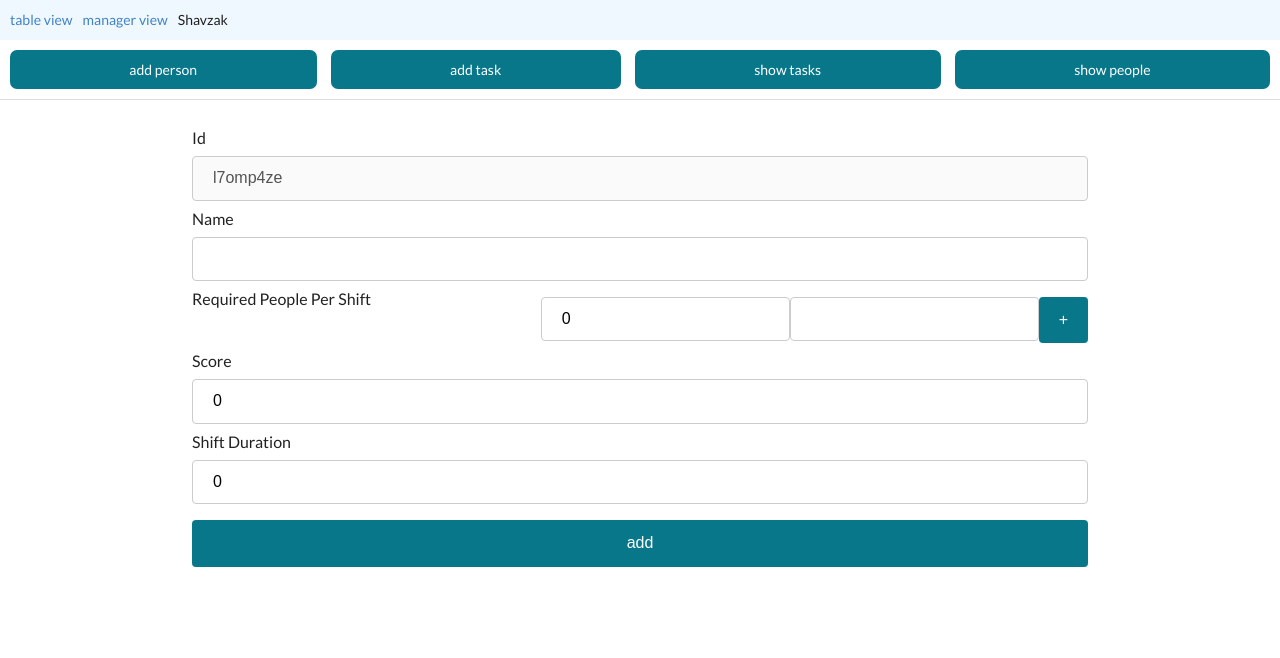
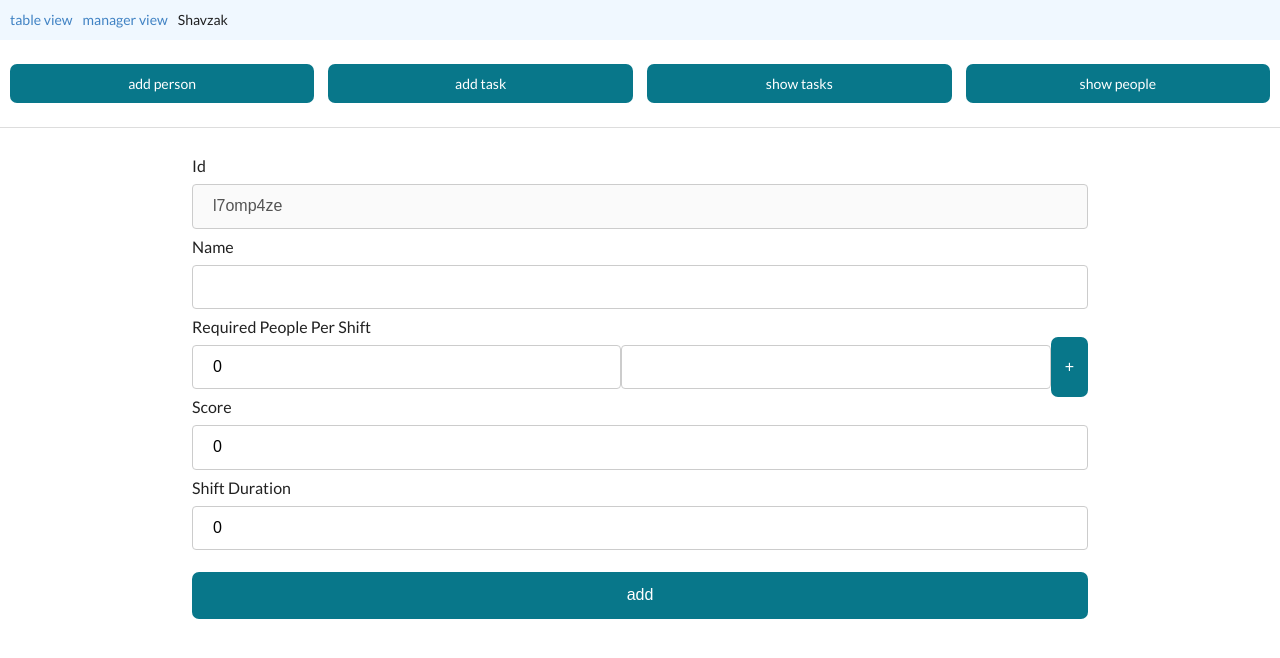
Before and after one commit to yuval-herman/shavazak, a React (Create React App) app in the folder client/: page /tablemanager/addtask in a window 1280 px wide. Shown: the top 658 px of the page. Built offline with nearby package versions, Linux system fonts and the light colour scheme.

Commit message:
tidying up scss files and removing duplicates

```diff
--- a/client/src/components/AddPerson/AddPerson.module.scss
+++ b/client/src/components/AddPerson/AddPerson.module.scss
@@ -1,38 +1 @@
-* {
-	transition: all 0.5s ease;
-}
-.main {
-	margin: auto;
-	margin-top: 1rem;
-	width: 70%;
-	text-transform: capitalize;
-	font-size: medium;
-	.inputs {
-		display: flex;
-		flex-direction: row;
-		flex-wrap: wrap;
-		justify-content: space-between;
-	}
-	input[type="submit"] {
-		width: 100%;
-		background-color: #08778a;
-		color: white;
-		padding: 14px 20px;
-		margin: 8px 0;
-		border: none;
-		border-radius: 4px;
-		cursor: pointer;
-		&:hover {
-			background-color: lighten($color: #1946d9, $amount: 10);
-		}
-	}
-	input {
-		width: 100%;
-		padding: 12px 20px;
-		margin: 8px 0;
-		display: inline-block;
-		border: 1px solid #ccc;
-		border-radius: 4px;
-		box-sizing: border-box;
-	}
-}
+@use "../../style/form.scss";
--- a/client/src/components/AddPerson/AddPerson.tsx
+++ b/client/src/components/AddPerson/AddPerson.tsx
@@ -63,7 +63,6 @@ export function AddPerson() {
 	}
 	return (
 		<form onSubmit={submitHandler} className={style.main}>
-			<div className={style.inputs}>
 			<label>
 				id{" "}
 				<input onChange={handleChange} name="id" value={inputs.id} disabled />
@@ -103,7 +102,6 @@ export function AddPerson() {
 				avatar{" "}
 				<input onChange={handleChange} value={inputs.avatar} name="avatar" />
 			</label>
-			</div>
 			<input type="submit" value="add" />
 		</form>
 	);
--- a/client/src/components/AddTask/AddTask.module.scss
+++ b/client/src/components/AddTask/AddTask.module.scss
@@ -1,38 +1 @@
-* {
-	transition: all 0.5s ease;
-}
-.main {
-	margin: auto;
-	margin-top: 1rem;
-	width: 70%;
-	text-transform: capitalize;
-	font-size: medium;
-	label {
-		display: flex;
-		flex-direction: row;
-		flex-wrap: wrap;
-		justify-content: space-between;
-	}
-	input[type="submit"] {
-		width: 100%;
-		background-color: #08778a;
-		color: white;
-		padding: 14px 20px;
-		margin: 8px 0;
-		border: none;
-		border-radius: 4px;
-		cursor: pointer;
-		&:hover {
-			background-color: lighten($color: #1946d9, $amount: 10);
-		}
-	}
-	input {
-		width: 100%;
-		padding: 12px 20px;
-		margin: 8px 0;
-		display: inline-block;
-		border: 1px solid #ccc;
-		border-radius: 4px;
-		box-sizing: border-box;
-	}
-}
+@use "../../style/form.scss";
--- a/client/src/components/MultiInput/MultiInput.module.scss
+++ b/client/src/components/MultiInput/MultiInput.module.scss
@@ -1,21 +1,23 @@
+@use "../../style/base";
 .main {
+	width: 100%;
 	display: flex;
 	flex-direction: row;
-	button {
-		background-color: #08778a;
-		color: white;
-		padding: 14px 20px;
-		margin: 8px 0;
-		border: none;
-		border-radius: 4px;
-		cursor: pointer;
-		&:hover {
-			background-color: lighten($color: #1946d9, $amount: 10);
+	span {
+		flex-grow: 1;
+		.inputRow {
+			display: flex;
+			flex-direction: row;
+			input {
+				flex-grow: 1;
+			}
 		}
 	}
+	button {
+		@extend %button;
+		margin: unset;
+		width: unset;
+		flex-grow: 0;
+		height: 100%;
+	}
 }
-
-.inputRow {
-	display: flex;
-	flex-direction: row;
-}
--- a/client/src/components/TableManager/TableManager.module.scss
+++ b/client/src/components/TableManager/TableManager.module.scss
@@ -1,3 +1,5 @@
+@use "../../style/base";
+
 .main {
 	display: flex;
 	flex-direction: column;
@@ -12,15 +14,7 @@
 	border-bottom: solid #ddd 1px;
 	gap: 1rem;
 	a {
-		text-align: center;
-		flex-grow: 1;
-		color: white;
-		border: solid #ddd 1;
-		border-radius: 0.5rem;
-		background-color: #08778a;
+		@extend %button;
 		padding: 0.7rem;
-		&:hover {
-			background-color: #0c9fb9;
-		}
 	}
 }
--- a/client/src/index.tsx
+++ b/client/src/index.tsx
@@ -7,6 +7,7 @@ import { DataTable } from "./components/DataTable/DataTable";
 import { deletePerson, deleteTask, getPeople, getTasks } from "./api";
 import AddPerson from "./components/AddPerson/AddPerson";
 import AddTask from "./components/AddTask/AddTask";
+import "./style/main.scss";
 
 const root = ReactDOM.createRoot(
 	document.getElementById("root") as HTMLElement
--- /dev/null
+++ b/client/src/style/_base.scss
@@ -0,0 +1,24 @@
+%button {
+	text-align: center;
+	width: 100%;
+	background-color: #08778a;
+	color: white;
+	padding: 1rem;
+	margin: 1rem 0;
+	border: none;
+	border-radius: 0.5rem;
+	cursor: pointer;
+	&:hover {
+		background-color: lighten($color: #1946d9, $amount: 10);
+	}
+}
+
+%input {
+	width: 100%;
+	padding: 12px 20px;
+	margin: 8px 0;
+	display: inline-block;
+	border: 1px solid #ccc;
+	border-radius: 4px;
+	box-sizing: border-box;
+}
--- /dev/null
+++ b/client/src/style/form.scss
@@ -0,0 +1,23 @@
+@use "base";
+* {
+	transition: all 0.5s ease;
+}
+.main {
+	margin: auto;
+	margin-top: 1rem;
+	width: 70%;
+	text-transform: capitalize;
+	font-size: medium;
+	label {
+		display: flex;
+		flex-direction: row;
+		flex-wrap: wrap;
+		justify-content: space-between;
+	}
+	input {
+		@extend %input;
+	}
+	input[type="submit"] {
+		@extend %button;
+	}
+}
```
Also changed, not shown: client/src/style/main.scss (added). Lines whose indentation alone changed are shown as unchanged.
